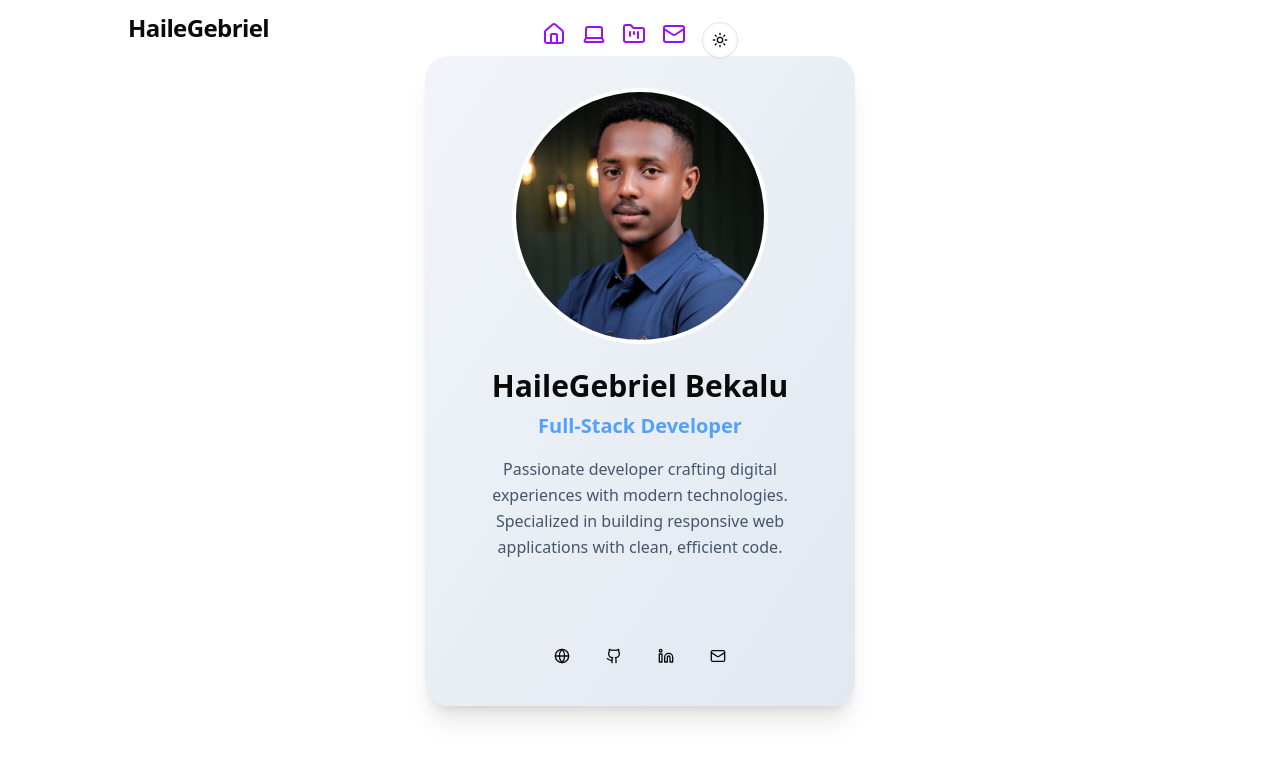
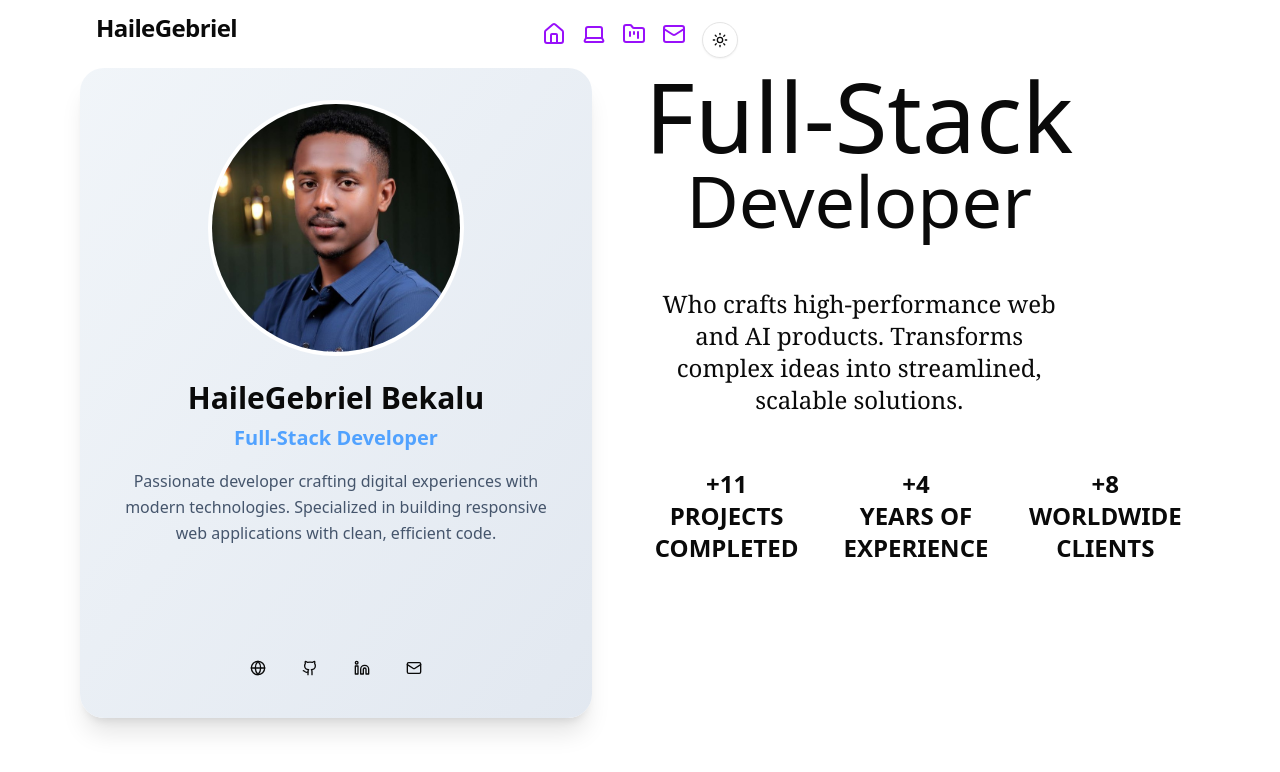
Before and after one commit to haile19-b/HaileGebriel, a Next.js app: page / in a window 1280 px wide. Shown: the top 772 px of the page. Built offline with nearby package versions, Linux system fonts and the light colour scheme.

Commit message:
the hero section is done

```diff
--- a/app/layout.tsx
+++ b/app/layout.tsx
@@ -30,7 +30,7 @@ export default function RootLayout({
         className={`${geistSans.variable} ${geistMono.variable} antialiased`}
       >
         <ThemeProvider attribute='class' enableSystem defaultTheme="system">
-        <main className="font-sans min-h-screen min-w-screen flex flex-col items-center pb-10 px-8 sm:px-20 md:px-28 transition-all duration-3000">
+        <main className="font-sans min-h-screen  flex flex-col items-center pb-10 px-8 sm:px-15 md:px-20 transition-all duration-3000">
         <NavBar/>
         {children}
         </main>
--- a/app/page.tsx
+++ b/app/page.tsx
@@ -1,8 +1,8 @@
-import HeroCard from "@/components/HeroCard";
+import HeroPage from "@/components/HeroPage";
 export default function Home() {
   return (
-    <div className="">
-      <HeroCard/>
+    <div id="hero" className="max-w-screen w-full py-3">
+      <HeroPage/>
     </div>
   );
 }
--- a/components/HeroCard.tsx
+++ b/components/HeroCard.tsx
@@ -4,7 +4,7 @@ import { Github, Globe, Linkedin, Mail } from "lucide-react"
 
 function HeroCard() {
   return (
-    <div className="w-[380px] h-[650px] xs:w-[430px] bg-gradient-to-br dark:from-slate-800 dark:to-slate-900 from-slate-100 to-slate-200 flex flex-col items-center px-8 py-8 rounded-3xl shadow-xl">
+    <div className="w-full h-[650px] bg-gradient-to-br dark:from-slate-800 dark:to-slate-900 from-slate-100 to-slate-200 flex flex-col items-center px-8 py-8 rounded-3xl shadow-xl">
         {/* Profile Image */}
         <div className="w-64 h-64 relative mb-6">
             <Image
--- /dev/null
+++ b/components/HeroPage.tsx
@@ -0,0 +1,36 @@
+import HeroCard from "./HeroCard"
+
+function HeroPage() {
+  return (
+    <div className="flex flex-col lg:flex-row gap-10 w-full h-full">
+        <div className="">
+        <HeroCard/>
+        </div>
+        <div className="flex flex-col gap-10">
+           <div className="max-w-full lg:max-w-4/5 text-center">
+            <span className="block text-5xl md:text-6xl lg:text-8xl text-center">Full-Stack</span>
+            <span className="block text-4xl md:text-4xl lg:text-7xl text-balance">Developer</span>
+           </div>
+           <div className="max-w-full lg:max-w-4/5 px-5 py-3 text-center font-serif">
+            <p className="text-[17px] md:text-2xl">
+            Who crafts high-performance web and AI products. Transforms complex ideas into streamlined,
+             scalable solutions.
+            </p>
+           </div>
+           <div className="flex justify-around font-bold text-sm md:text-2xl">
+            <span className="flex flex-col items-center justify-center text-center max-w-30">+11
+                <p className="text-center">PROJECTS COMPLETED</p>
+            </span>
+            <span className="flex flex-col items-center justify-center text-center max-w-30">+4
+                <p className="text-center">YEARS OF EXPERIENCE</p>
+            </span>
+            <span className="flex flex-col items-center justify-center text-center max-w-30">+8
+                <p className="text-center">WORLDWIDE CLIENTS</p>
+            </span>
+           </div>
+        </div>
+    </div>
+  )
+}
+
+export default HeroPage
```
Also changed, not shown: components/AboutMe.tsx (added).
